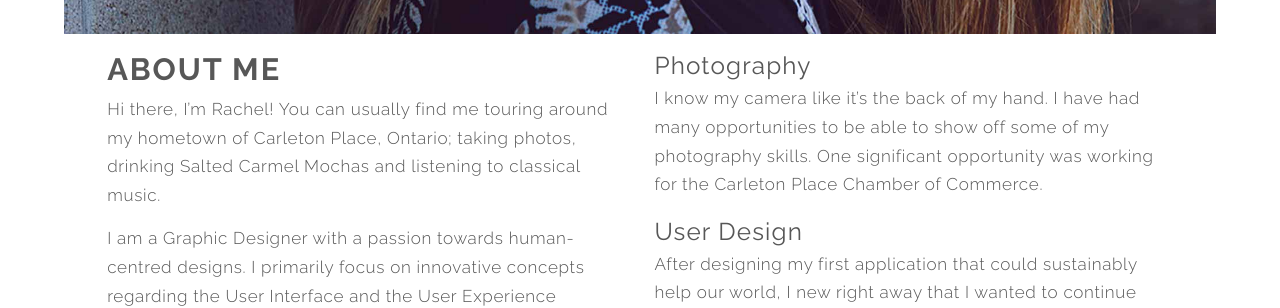
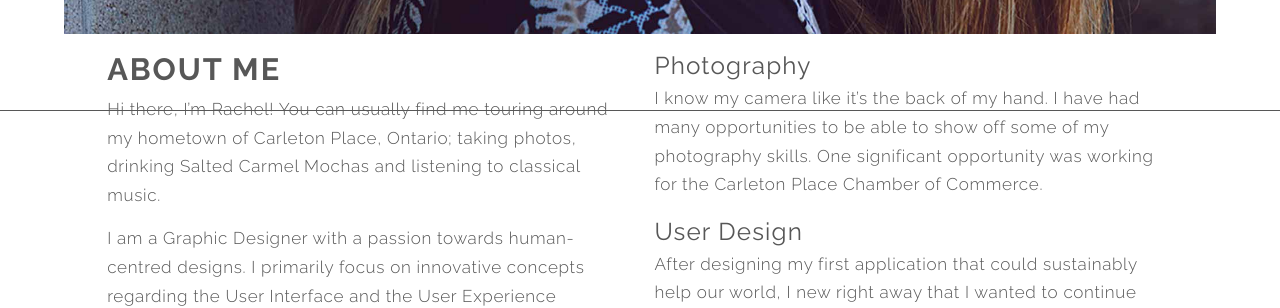
Before and after one commit to rachelhisko/hiskodesigns.ca, a Jekyll site: the page built from index.html, in a window 1280 px wide. Shown: the part 789-1097 px from the top of the page. Built offline with Jekyll 4.4.1, drawn with Linux system fonts in a browser that asks for light colours.

Commit message:
adding line

```diff
--- a/css/main.css
+++ b/css/main.css
@@ -175,7 +175,8 @@
 }
 
 .underline-header {
-  border-bottom: 2px solid black;
+  border-bottom: 1.5px solid #575757;
+  width: 100%;
 }
 
 h3 {
--- a/index.html
+++ b/index.html
@@ -13,7 +13,7 @@
       <section>
         <div class="unit xs-1 s-1 m-1-2 gutter-1-2">
           <h2 itemprop="name" class="push-1-8 text-upper">About Me</h2>
-          <div class="underline-header absolute pin-center"></div>
+          <div class="underline-header absolute pin-center-bottom"></div>
           <p itemprop="description" class="main-text push-1-2 milli">Hi there, I’m Rachel! You can usually find me touring around my hometown of Carleton Place, Ontario; taking photos, drinking Salted Carmel Mochas and listening to classical music.</p>
           <p itemprop="description" class="main-text push-1-2 milli">I am a Graphic Designer with a passion towards human-centred designs. I primarily focus on innovative concepts regarding the User Interface and the User Experience (UI/UX).</p>
           <p itemprop="description" class="main-text push-1-2 milli">I am an out of the box thinker, <strong>always challenging myself to consider alternative perspectives, other than my own.</strong> By contemplating various viewpoints, it will help me realize unique ideas that may make significant change in the world.</p>
```
